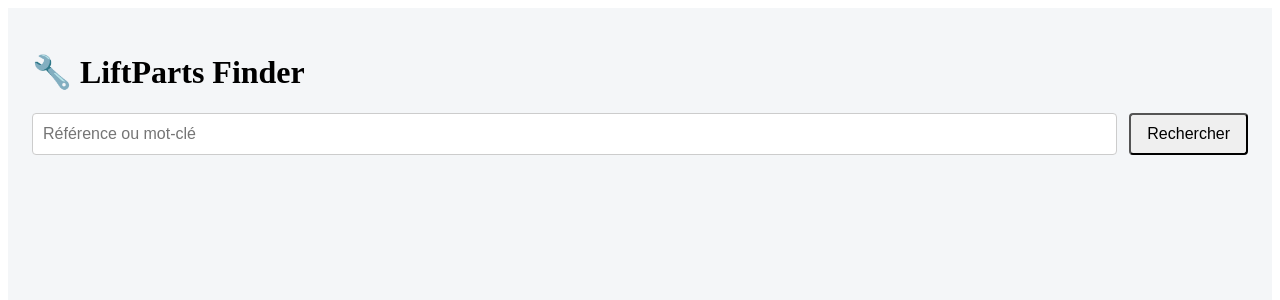
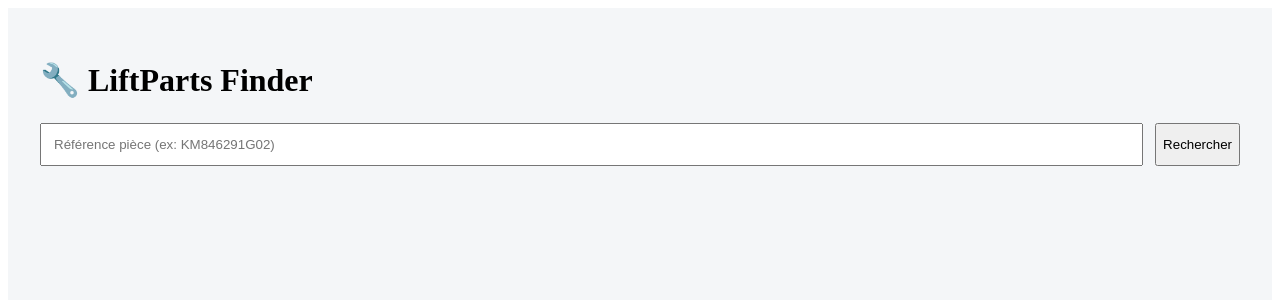
Before and after one commit to Zied-LPF/liftparts-finder, a Next.js app: page / in a window 1280 px wide. Shown: the top 300 px of the page. Built offline with nearby package versions, Linux system fonts and the light colour scheme.

Commit message:
feat(ui): display product title, image and reference from supplier search

```diff
--- a/pages/index.tsx
+++ b/pages/index.tsx
@@ -2,8 +2,8 @@ import { useState } from 'react'
 
 type SupplierResult = {
   supplier: string
-  title: string
-  image?: string
+  title: string | null
+  image: string | null
   link: string
 }
 
@@ -12,73 +12,51 @@ export default function Home() {
   const [results, setResults] = useState<SupplierResult[]>([])
   const [loading, setLoading] = useState(false)
 
-  const search = async () => {
+  const runSearch = async () => {
     if (!query.trim()) return
+
     setLoading(true)
-
-    try {
-      const res = await fetch(`/api/search-suppliers?q=${encodeURIComponent(query)}`)
+    const res = await fetch(
+      `/api/search-suppliers?q=${encodeURIComponent(query)}`
+    )
     const data = await res.json()
     setResults(Array.isArray(data) ? data : [])
-    } catch (e) {
-      console.error(e)
-      setResults([])
-    }
-
     setLoading(false)
   }
 
   return (
-    <main style={{ padding: 24, background: '#f4f6f8', minHeight: '100vh' }}>
-      <h1 style={{ display: 'flex', alignItems: 'center', gap: 8 }}>
-        🔧 LiftParts Finder
-      </h1>
+    <main style={{ padding: 32, background: '#f4f6f8', minHeight: '100vh' }}>
+      <h1 style={{ marginBottom: 24 }}>🔧 LiftParts Finder</h1>
 
-      {/* SEARCH */}
-      <div style={{ display: 'flex', gap: 12, marginBottom: 24 }}>
+      {/* Recherche */}
+      <div style={{ display: 'flex', gap: 12, marginBottom: 32 }}>
         <input
           value={query}
-          onChange={e => setQuery(e.target.value)}
-          onKeyDown={e => e.key === 'Enter' && search()}
-          placeholder="Référence ou mot-clé"
-          style={{
-            flex: 1,
-            padding: 10,
-            fontSize: 16,
-            borderRadius: 4,
-            border: '1px solid #ccc',
-          }}
+          onChange={(e) => setQuery(e.target.value)}
+          onKeyDown={(e) => e.key === 'Enter' && runSearch()}
+          placeholder="Référence pièce (ex: KM846291G02)"
+          style={{ flex: 1, padding: 12 }}
         />
-        <button
-          onClick={search}
-          style={{
-            padding: '10px 16px',
-            fontSize: 16,
-            borderRadius: 4,
-            cursor: 'pointer',
-          }}
-        >
-          Rechercher
-        </button>
+        <button onClick={runSearch}>Rechercher</button>
       </div>
 
-      {/* RESULTS */}
       {loading && <p>Recherche en cours…</p>}
 
+      {!loading && results.length > 0 && (
         <div
           style={{
             display: 'grid',
-          gridTemplateColumns: 'repeat(auto-fit, minmax(280px, 1fr))',
-          gap: 20,
+            gridTemplateColumns: 'repeat(auto-fit, minmax(320px, 1fr))',
+            gap: 24,
           }}
         >
-        {results.map((r, idx) => (
+          {results.map((r) => (
             <div
-            key={idx}
+              key={r.supplier}
               style={{
                 background: '#fff',
-              padding: 16,
-              borderRadius: 6,
+                borderRadius: 8,
+                padding: 20,
                 display: 'flex',
                 flexDirection: 'column',
                 gap: 12,
@@ -86,51 +64,56 @@ export default function Home() {
             >
               <h3>{r.supplier}</h3>
 
-            {/* IMAGE */}
+              {/* Image */}
               <div
                 style={{
-                width: '100%',
-                height: 200,
-                border: '1px solid #ddd',
+                  height: 180,
                   display: 'flex',
                   alignItems: 'center',
                   justifyContent: 'center',
-                background: '#fafafa',
+                  border: '1px solid #ddd',
                 }}
               >
                 {r.image ? (
                   <img
                     src={r.image}
-                  alt={r.title}
-                  style={{
-                    maxWidth: '100%',
-                    maxHeight: '100%',
-                    objectFit: 'contain',
-                  }}
+                    alt={r.title ?? r.supplier}
+                    style={{ maxHeight: '100%', maxWidth: '100%' }}
                   />
                 ) : (
-                <span style={{ fontSize: 12, color: '#888' }}>
-                  Aucune image
-                </span>
+                  <span style={{ color: '#888' }}>Aucune image</span>
                 )}
               </div>
 
-            {/* TITLE */}
-            <div style={{ flex: 1 }}>
-              <strong>{r.title}</strong>
+              {/* Texte */}
+              <div>
+                <strong>
+                  {r.title ?? 'Résultats disponibles chez ce fournisseur'}
+                </strong>
+                <div
+                  style={{
+                    fontSize: 12,
+                    color: '#666',
+                    marginTop: 4,
+                    fontFamily: 'monospace',
+                  }}
+                >
+                  Recherche : {query}
+                </div>
               </div>
 
-            {/* LINK */}
+              {/* Lien */}
               <a
                 href={r.link}
                 target="_blank"
                 rel="noopener noreferrer"
                 style={{
+                  marginTop: 'auto',
                   textAlign: 'center',
-                background: '#0070f3',
+                  padding: 12,
+                  background: '#0d6efd',
                   color: '#fff',
-                padding: 10,
-                borderRadius: 4,
+                  borderRadius: 6,
                   textDecoration: 'none',
                 }}
               >
@@ -139,6 +122,7 @@ export default function Home() {
             </div>
           ))}
         </div>
+      )}
     </main>
   )
 }
```
Lines whose indentation alone changed are shown as unchanged.
